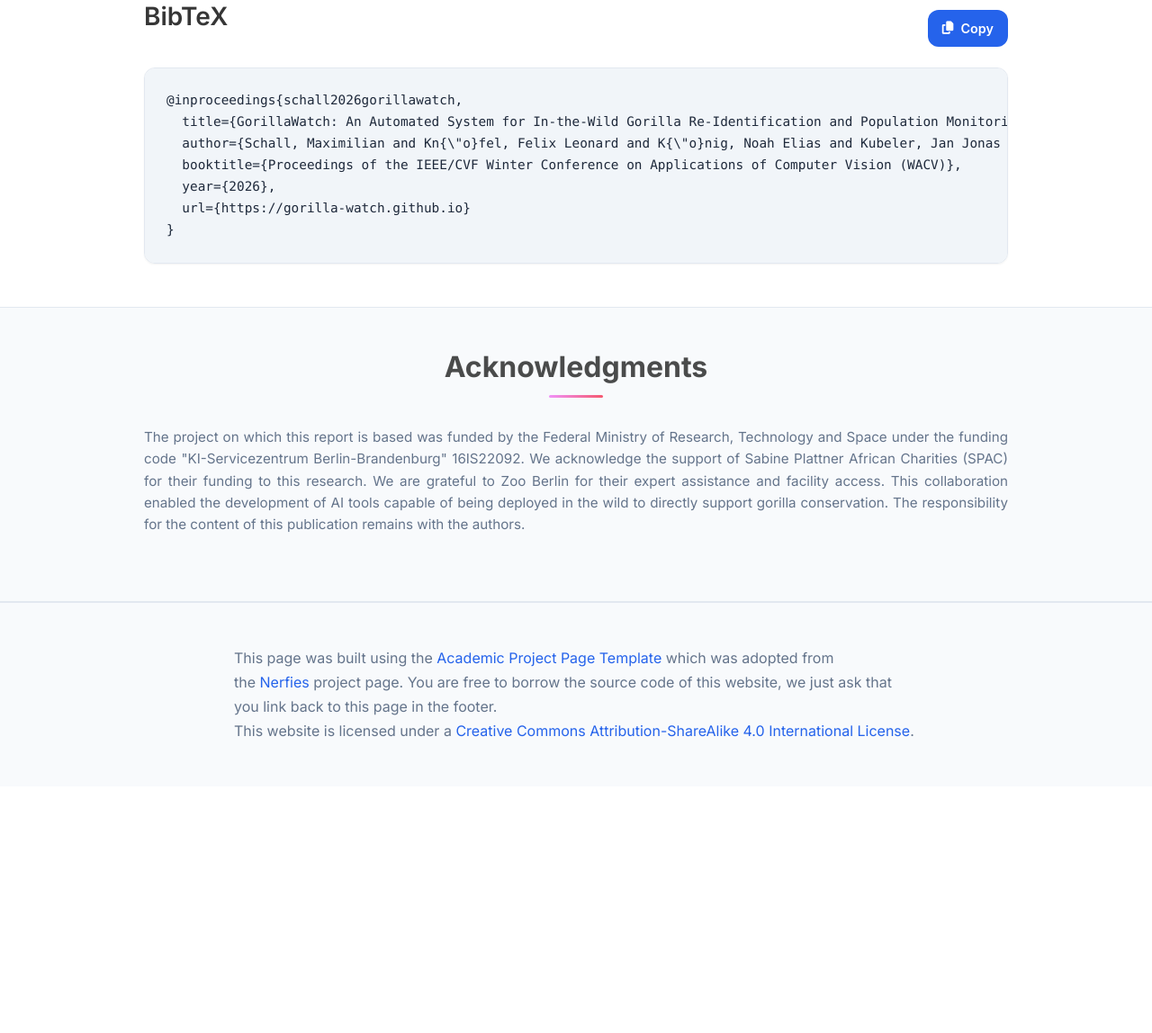
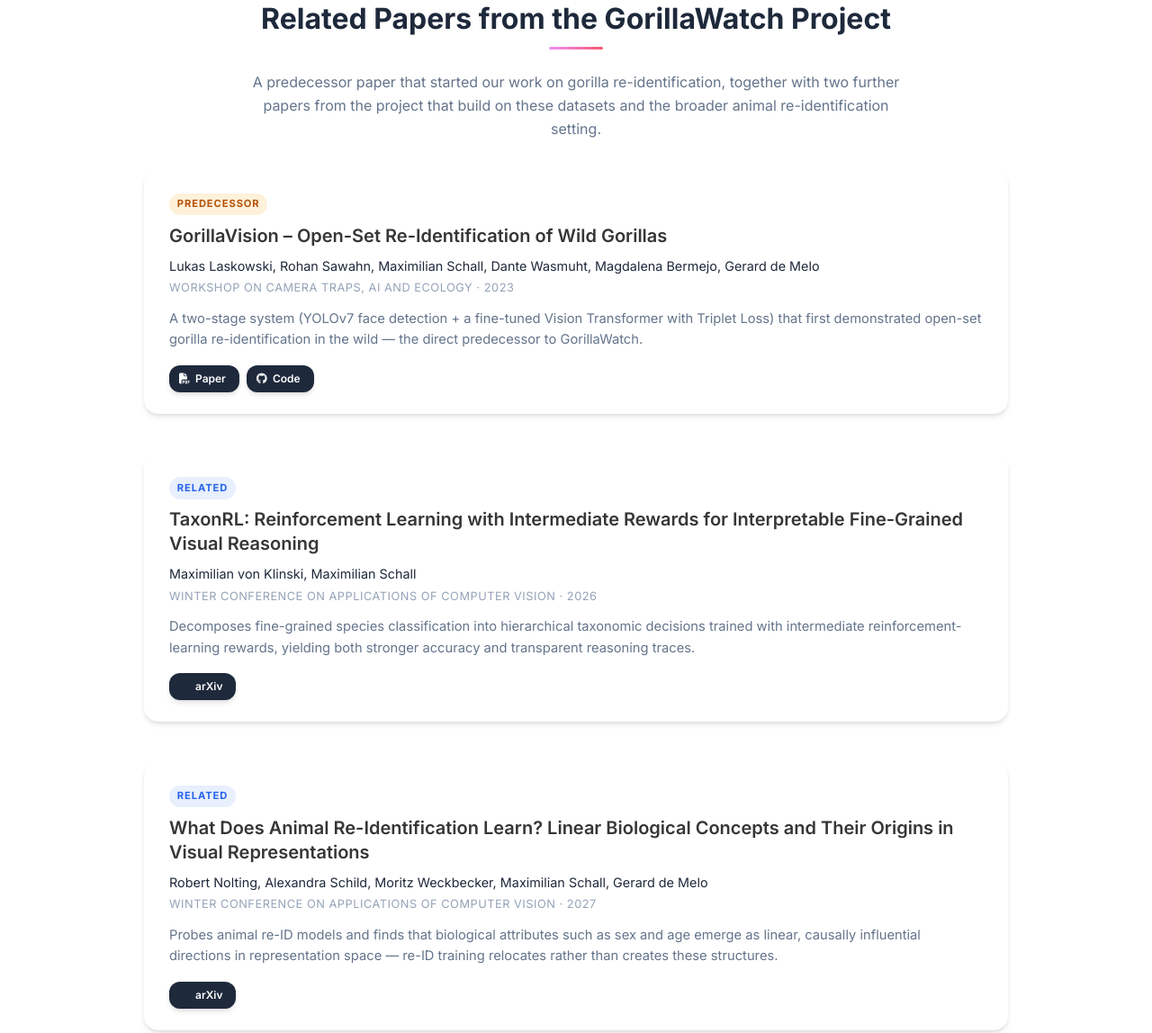
Before and after one commit to gorilla-watch/gorilla-watch.github.io, a plain HTML site: page index.html in a window 1280 px wide. Shown: the part 8572-9720 px from the top of the page at 90% size. Before the commit the page ends 9446 px from the top, so only its background shows below. Drawn offline with nearby package versions, Linux system fonts and the light colour scheme; some icons are missing.

Commit message:
Added related papers section

```diff
--- a/index.html
+++ b/index.html
@@ -952,6 +952,59 @@
 <!-- End Visual Overview -->
 
 
+<!-- Related Papers -->
+<section class="section hero" id="related-papers">
+  <div class="container is-max-desktop">
+    <h2 class="title is-3 has-text-centered">Related Papers from the GorillaWatch Project</h2>
+    <p class="related-intro has-text-centered">
+      A predecessor paper that started our work on gorilla re-identification, together with two further papers from the project that build on these datasets and the broader animal re-identification setting.
+    </p>
+    <div class="related-grid">
+      <article class="box related-card">
+        <span class="related-tag related-tag-predecessor">Predecessor</span>
+        <h3 class="title is-5 related-title">GorillaVision &ndash; Open-Set Re-Identification of Wild Gorillas</h3>
+        <p class="related-authors">Lukas Laskowski, Rohan Sawahn, Maximilian Schall, Dante Wasmuht, Magdalena Bermejo, Gerard de Melo</p>
+        <p class="related-venue">Workshop on Camera Traps, AI and Ecology &middot; 2023</p>
+        <p class="related-summary">A two-stage system (YOLOv7 face detection + a fine-tuned Vision Transformer with Triplet Loss) that first demonstrated open-set gorilla re-identification in the wild &mdash; the direct predecessor to GorillaWatch.</p>
+        <div class="related-links">
+          <a href="https://inf-cv.uni-jena.de/wordpress/wp-content/uploads/2023/09/Talk-12-Maximilian-Schall.pdf" target="_blank" class="button is-small is-dark is-rounded">
+            <span class="icon"><i class="fas fa-file-pdf"></i></span><span>Paper</span>
+          </a>
+          <a href="https://github.com/Lasklu/gorillavision" target="_blank" class="button is-small is-dark is-rounded">
+            <span class="icon"><i class="fab fa-github"></i></span><span>Code</span>
+          </a>
+        </div>
+      </article>
+
+      <article class="box related-card">
+        <span class="related-tag">Related</span>
+        <h3 class="title is-5 related-title">TaxonRL: Reinforcement Learning with Intermediate Rewards for Interpretable Fine-Grained Visual Reasoning</h3>
+        <p class="related-authors">Maximilian von Klinski, Maximilian Schall</p>
+        <p class="related-venue">Winter Conference on Applications of Computer Vision &middot; 2026</p>
+        <p class="related-summary">Decomposes fine-grained species classification into hierarchical taxonomic decisions trained with intermediate reinforcement-learning rewards, yielding both stronger accuracy and transparent reasoning traces.</p>
+        <div class="related-links">
+          <a href="https://arxiv.org/abs/2603.04380" target="_blank" class="button is-small is-dark is-rounded">
+            <span class="icon"><i class="ai ai-arxiv"></i></span><span>arXiv</span>
+          </a>
+        </div>
+      </article>
+
+      <article class="box related-card">
+        <span class="related-tag">Related</span>
+        <h3 class="title is-5 related-title">What Does Animal Re-Identification Learn? Linear Biological Concepts and Their Origins in Visual Representations</h3>
+        <p class="related-authors">Robert Nolting, Alexandra Schild, Moritz Weckbecker, Maximilian Schall, Gerard de Melo</p>
+        <p class="related-venue">Winter Conference on Applications of Computer Vision &middot; 2027</p>
+        <p class="related-summary">Probes animal re-ID models and finds that biological attributes such as sex and age emerge as linear, causally influential directions in representation space &mdash; re-ID training relocates rather than creates these structures.</p>
+        <div class="related-links">
+          <a href="https://arxiv.org/abs/2609.06020" target="_blank" class="button is-small is-dark is-rounded">
+            <span class="icon"><i class="ai ai-arxiv"></i></span><span>arXiv</span>
+          </a>
+        </div>
+      </article>
+    </div>
+  </div>
+</section>
+<!-- End Related Papers -->
 
 
 <!-- Youtube video -->
--- a/static/css/index.css
+++ b/static/css/index.css
@@ -671,6 +671,82 @@
   margin-top: 0.75rem;
 }
 
+/* Related Papers */
+.related-intro {
+  color: var(--text-secondary);
+  max-width: 46rem;
+  margin: -0.5rem auto 2rem;
+}
+
+.related-grid {
+  display: grid;
+  grid-template-columns: 1fr;
+  gap: 1.25rem;
+}
+
+.related-card {
+  position: relative;
+  padding: 1.5rem 1.75rem;
+  border-radius: var(--border-radius-lg);
+  box-shadow: var(--shadow-md);
+  transition: var(--transition);
+  margin-bottom: 0;
+}
+
+.related-card:hover {
+  box-shadow: var(--shadow-lg);
+  transform: translateY(-2px);
+}
+
+.related-tag {
+  display: inline-block;
+  font-size: 0.7rem;
+  font-weight: 700;
+  text-transform: uppercase;
+  letter-spacing: 0.08em;
+  color: var(--primary-color);
+  background: rgba(37, 99, 235, 0.1);
+  padding: 0.2rem 0.55rem;
+  border-radius: 999px;
+  margin-bottom: 0.6rem;
+}
+
+.related-tag-predecessor {
+  color: #b45309;
+  background: rgba(245, 158, 11, 0.15);
+}
+
+.related-title {
+  margin-bottom: 0.5rem !important;
+  line-height: 1.35;
+}
+
+.related-authors {
+  font-size: 0.9rem;
+  color: var(--text-primary) !important;
+  margin-bottom: 0.2rem !important;
+}
+
+.related-venue {
+  font-size: 0.8rem;
+  color: var(--text-light) !important;
+  text-transform: uppercase;
+  letter-spacing: 0.04em;
+  margin-bottom: 0.75rem !important;
+}
+
+.related-summary {
+  font-size: 0.92rem;
+  color: var(--text-secondary) !important;
+  margin-bottom: 1rem !important;
+}
+
+.related-links {
+  display: flex;
+  flex-wrap: wrap;
+  gap: 0.5rem;
+}
+
 /* Inline example videos spread across the page */
 .page-video {
   margin-top: 2.5rem;
```
